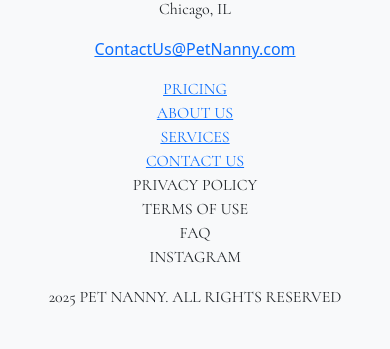
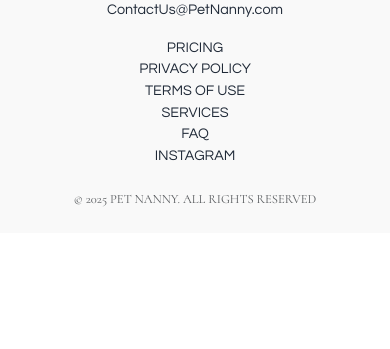
Before and after one commit to GabaGascot/comision-73345, a plain HTML site: page index.html in a window 390 px wide. Shown: the part 1275-1624 px from the top of the page. After the commit the page ends 1508 px from the top, so only its background shows below. Drawn offline with nearby package versions, Linux system fonts and the light colour scheme.

Commit message:
footer section completed

```diff
--- a/index.html
+++ b/index.html
@@ -124,26 +124,33 @@
       </div>
     </div>
   </section>
+</body>
+<!-- Footer -->
+<footer class="footer-section py-4 px-3 px-md-5">
+  <div class="container">
+    <div class="row justify-content-between">
+      <!-- Left Info -->
+      <div class="col-12 col-md-4 mb-3 mb-md-0 text-md-start text-center">
+        <strong>Pet Nanny</strong><br>
+        Chicago, IL<br>
+        <a href="mailto:contactus@petnanny.com">ContactUs@PetNanny.com</a>
+      </div>
 
+      <!-- Right Links -->
+      <div class="col-12 col-md-8">
+        <div class="footer-links-container text-center text-md-end">
+          <div><a class="footer-link" href="./pages/pricing.html">PRICING</a></div>
+          <div><a class="footer-link" href="#">PRIVACY POLICY</a></div>
+          <div><a class="footer-link" href="#">TERMS OF USE</a></div>
+          <div><a class="footer-link" href="./pages/services.html">SERVICES</a></div>
+          <div><a class="footer-link" href="#">FAQ</a></div>
+          <div><a class="footer-link" href="#">INSTAGRAM</a></div>
+        </div>
+      </div>
+    </div>
 
-  <!-- Footer -->
-  <footer class="text-center bg-light py-4">
-    <h1>Pet Nanny</h1>
-    <p>Chicago, IL</p>
-    <a href="mailto:contactus@petnanny.com">ContactUs@PetNanny.com</a>
-    <section class="mt-3">
-      <ul class="list-unstyled">
-        <li><a href="./pages/pricing.html">PRICING</a></li>
-        <li><a href="./pages/aboutus.html">ABOUT US</a></li>
-        <li><a href="./pages/services.html">SERVICES</a></li>
-        <li><a href="./pages/contactus.html">CONTACT US</a></li>
-        <li>PRIVACY POLICY</li>
-        <li>TERMS OF USE</li>
-        <li>FAQ</li>
-        <li>INSTAGRAM</li>
-      </ul>
-      <p>2025 PET NANNY. ALL RIGHTS RESERVED</p>
-    </section>
+    <div class="text-center small text-muted mt-4">
+      © 2025 PET NANNY. ALL RIGHTS RESERVED
+    </div>
+  </div>
 </footer>
-</body>
-</html>
--- a/styles/styles.css
+++ b/styles/styles.css
@@ -73,7 +73,7 @@ header {
   border: none;
 }
 
-/* ========== HERO SECTION ========== */
+/* -------- HERO SECTION -------- */
 .hero-banner {
   position: relative;
   width: 100%;
@@ -102,7 +102,7 @@ header {
   margin-top: 0.5rem;
 }
 
-/* ========== MAIN CONTENT ========== */
+/* -------- MAIN CONTENT -------- */
 .text {
   text-align: center;
 }
@@ -138,7 +138,7 @@ img {
   position: relative;
 }
 
-/* ========== HOW IT WORKS SECTION ========== */
+/* -------- HOW IT WORKS SECTION -------- */
 .pink-background {
   background-color: var(--pink);
   padding: 2rem 1rem;
@@ -151,7 +151,7 @@ img {
   height: 100%;
 }
 
-/* ========== PRICING PAGE (preview) ========== */
+/* -------- PRICING PAGE (preview) --------*/
 .walks-container {
   background-color: white;
   border: 2px solid #d1d5db;
@@ -188,7 +188,7 @@ img {
   background-color: #8e466a; /* Versión más oscura para hover */
 }
 
-/* ========== PINK BACKGROUNDS ========== */
+/* -------- PINK BACKGROUNDS -------- */
 .pinkBackgrounds {
   background-color: var(--pink);
   padding: 2rem 1rem;
@@ -216,7 +216,7 @@ img {
 }
 
 
-/* ========== WALKS ========== */
+/* -------- WALKS -------- */
 
 .walks-section {
   background-color: var(--pink); /* Usa el color que ya definiste */
@@ -253,7 +253,7 @@ img {
 
 
 
-/* ========== RESPONSIVE ========== */
+/* -------- RESPONSIVE -------- */
 @media (max-width: 991.98px) {
   .navbar-toggler {
     margin-left: auto;
@@ -311,4 +311,39 @@ img {
     text-align: center;
   }
 }
+/* -------- FOOTER SECTION -------- */
+.footer-section {
+  background-color: #f9f9f9;
+  color: #1f2937;
+  font-family: "Cormorant", serif;
+  font-size: 0.9rem;
+  border-top: none;
 }
+
+.footer-section a {
+  text-decoration: none;
+  color: #1f2937;
+  font-family: "Questrial", sans-serif;
+  font-weight: 500;
+}
+
+.footer-section a:hover {
+  color: var(--accent);
+  text-decoration: underline;
+}
+
+.footer-section .footer-link {
+  color: #1f2937;
+  text-decoration: none;
+  font-weight: 500;
+}
+
+.footer-section .footer-link:hover {
+  color: var(--accent);
+  text-decoration: underline;
+}
+
+/* Opcional: quitar línea gris si aún la ves */
+.footer-section hr {
+  display: none;
+}
```
Lines whose indentation alone changed are shown as unchanged.
